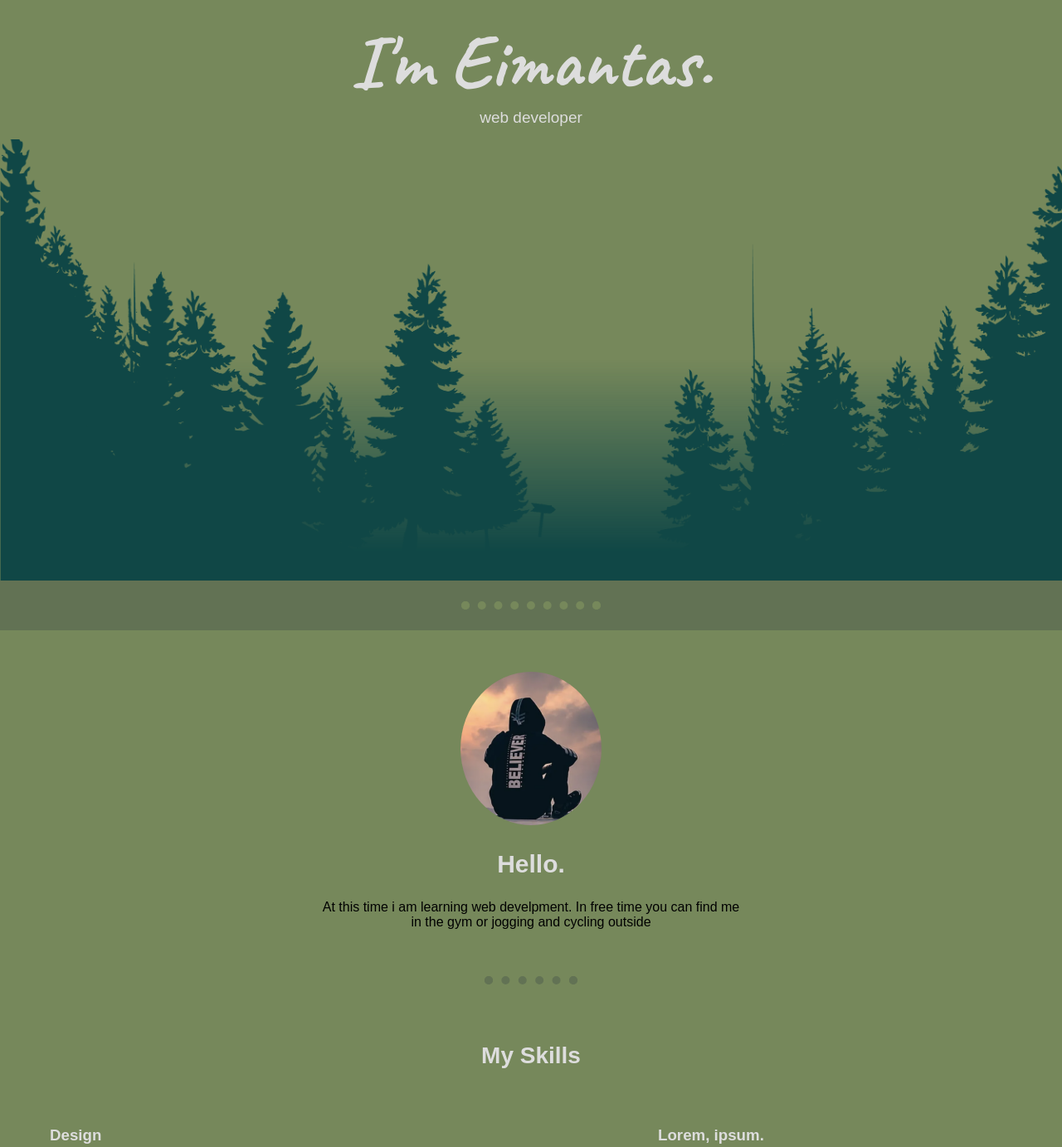
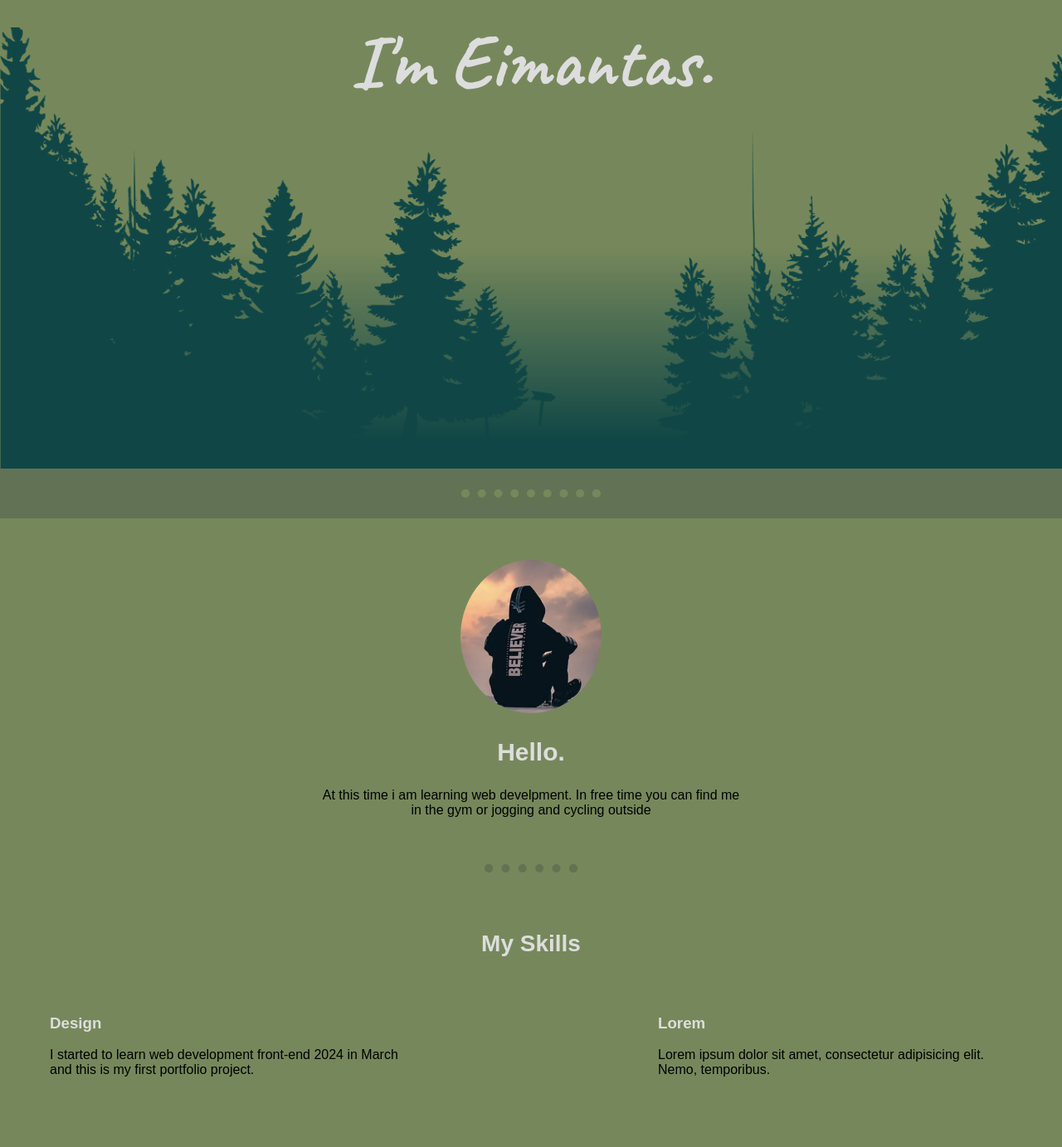
Before and after one commit to Eiimantas/Portfolio, a plain HTML site: page index.html in a window 1280 px wide. Shown: the part 80-1463 px from the top of the page at 83% size. Drawn offline with Linux system fonts and the light colour scheme.

Commit message:
Add files via upload

```diff
--- a/index.html
+++ b/index.html
@@ -19,7 +19,6 @@
         <div class="top-container">
                 <div class="first-section">
                     <h1>I'm Eimantas.</h1>
-                    <p>web developer</p>
                 </div>
                 <div class="forest">
                     <img class="forest" src="./img/forest.png" alt="forest">
@@ -50,7 +49,7 @@
                     </p>
                 </div>
                 <div class="column-right">
-                    <h3>Lorem, ipsum.</h3>
+                    <h3>Lorem</h3>
                     <p>Lorem ipsum dolor sit amet, consectetur adipisicing elit. Nemo, temporibus.</p>
                 </div>
             </div>
--- a/main.css
+++ b/main.css
@@ -23,7 +23,7 @@ body {
     position: relative;
     background-color: #76885B;
     width: 100%;
-    height: 720px;
+    height: 585px;
 }
 
 .first-section {
@@ -37,8 +37,10 @@ body {
 .first-section > h1 {
     font-size: 90px;
     color: #DDDDDD;
+    margin: 0;
+    position: absolute;
     text-align: center;
-    margin: 0;
+    width: 100%;
 }
 
 
@@ -52,6 +54,7 @@ body {
 
 .forest {
     text-align: center;
+    display: block;
     width: 100%;
     height: 532px;
     object-fit: cover;
```
